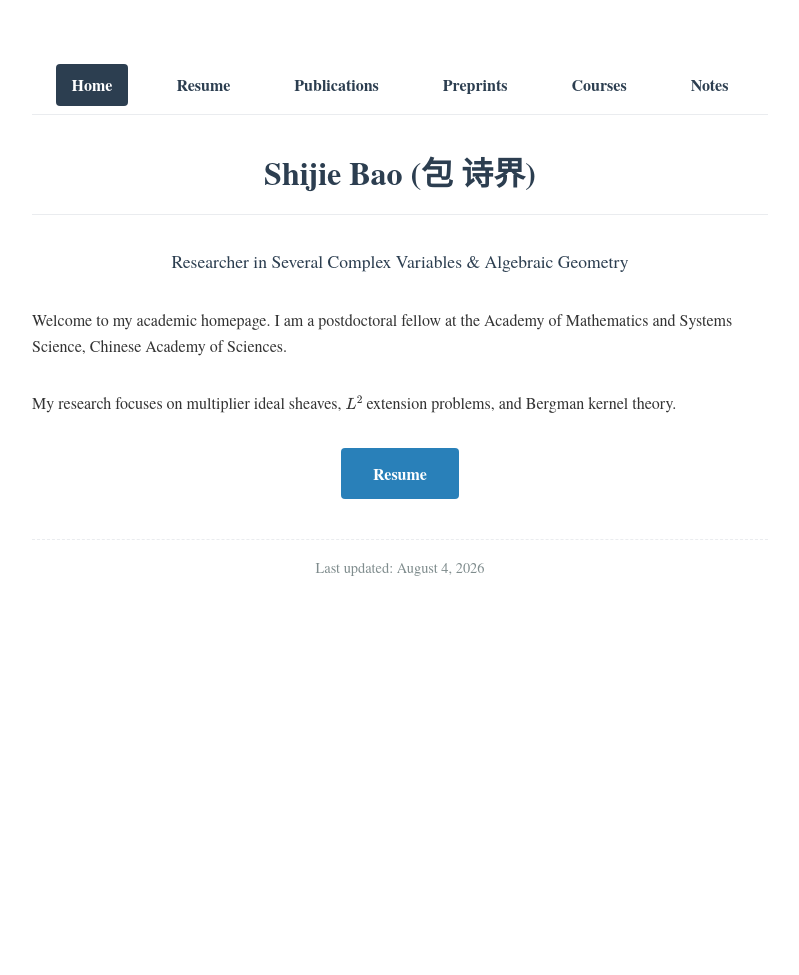
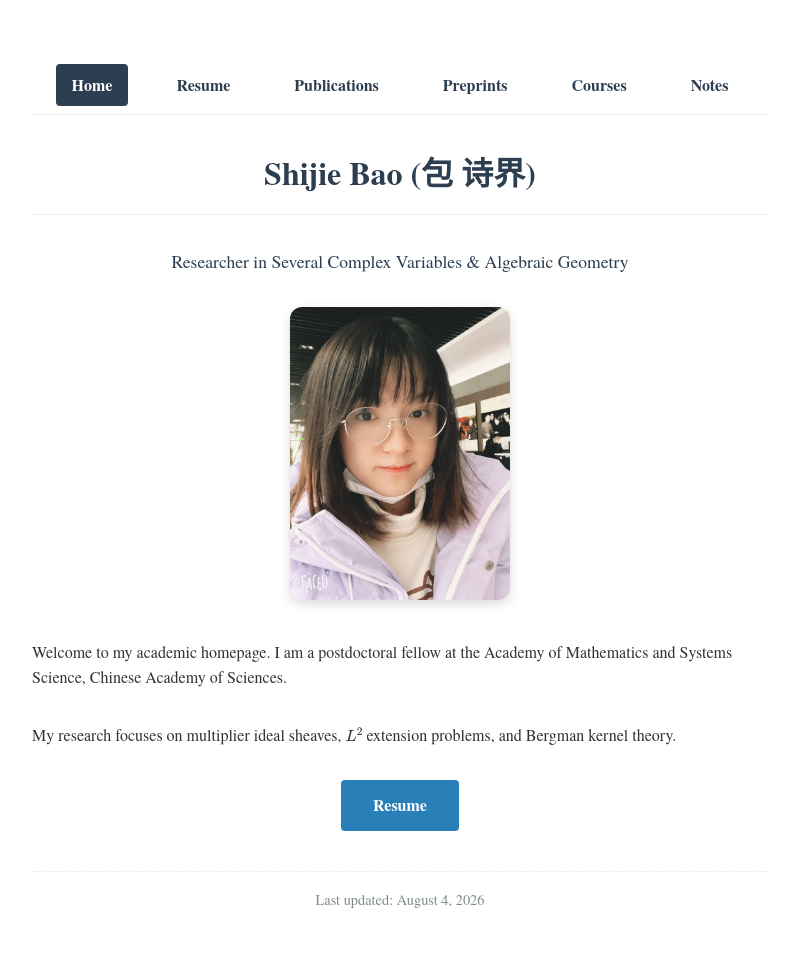
Before and after one commit to Naihuang-Bao/Naihuang-Bao.github.io, a Jekyll site: the page built from index.md, in a window 1280 px wide. Shown: the whole page, without its empty margins (240-1039 px from the left). Built offline with Jekyll 4.4.1, drawn with Linux system fonts in a browser that asks for light colours; comment, search, counter and statistics services are not loaded; before the commit the page ends 900 px from its top, so only the background shows below that.

Commit message:
Add personal photo to homepage

```diff
--- a/index.md
+++ b/index.md
@@ -9,6 +9,10 @@ math: true
 
 <p style="text-align: center; font-size: 1.1rem; color: #2c3e50;">
   Researcher in Several Complex Variables & Algebraic Geometry
+</p>
+
+<p style="text-align: center;">
+  <img src="{{ site.baseurl }}/assets/photo/faceu_1671519200337.jpg" alt="Shijie Bao" width="220" style="border-radius: 12px; box-shadow: 0 4px 12px rgba(0, 0, 0, 0.15);">
 </p>
 
 <p>
```
Also changed, not shown: assets/photo/faceu_1671519200337.jpg (added).
